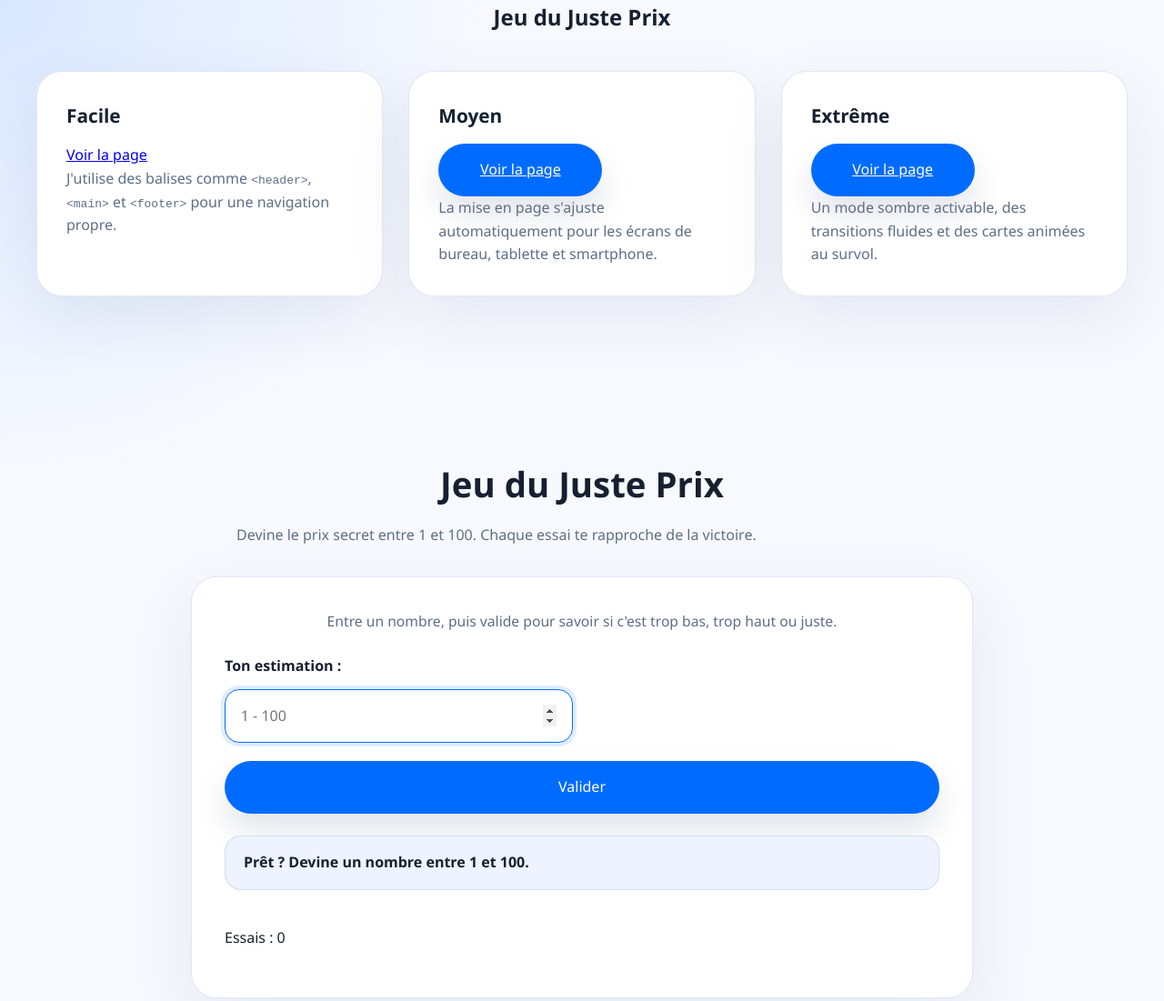
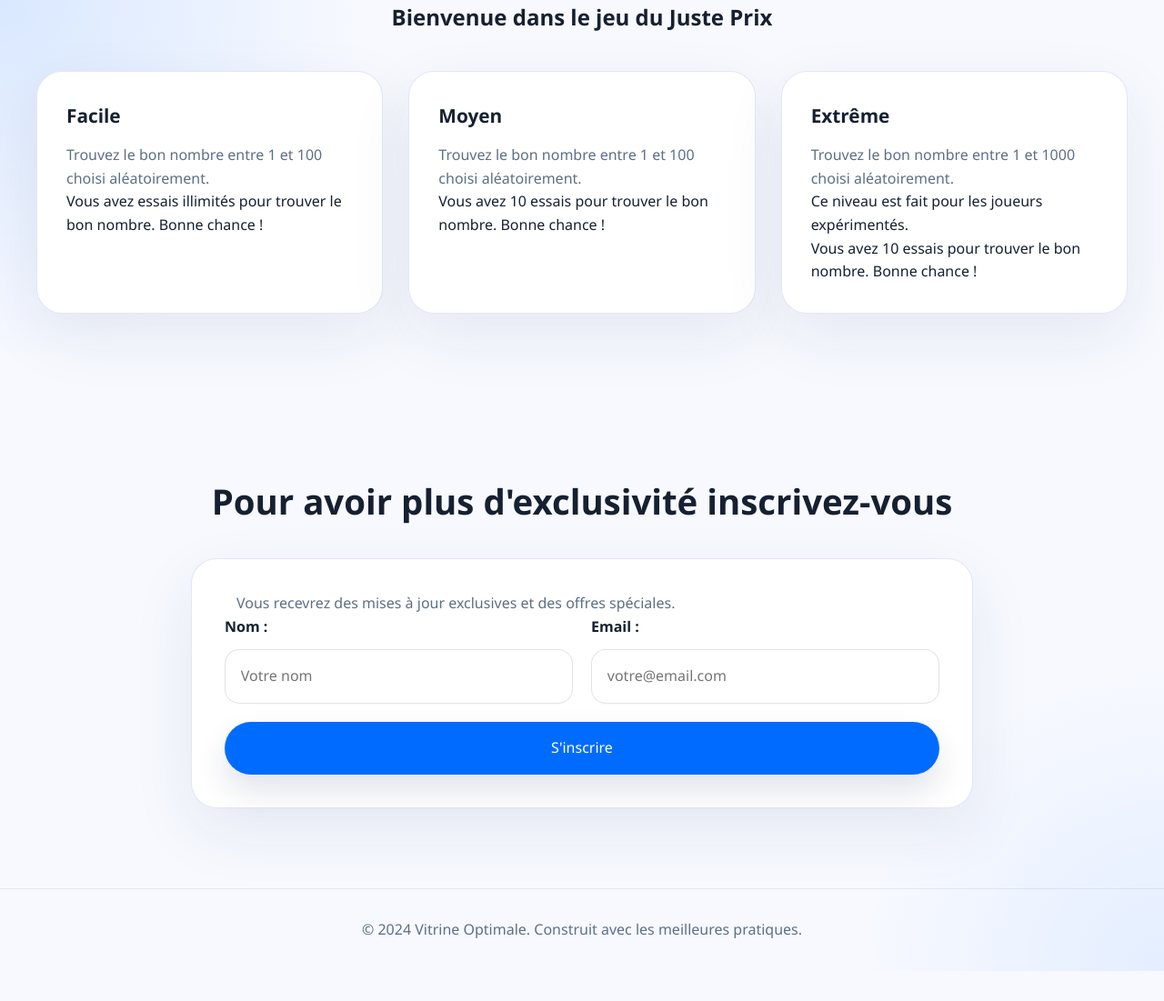
Before and after one commit to Legamer51/Juste-prix, a plain HTML site: page index.html in a window 1280 px wide. Shown: the top 1101 px of the page at 91% size. After the commit the page ends 1068 px from the top, so only its background shows below. Drawn offline with Linux system fonts and the light colour scheme.

Commit message:
changes: Add new features and fix bugs in the project

```diff
--- a/index.html
+++ b/index.html
@@ -13,53 +13,36 @@
 
     <main class="container">
         <section id="features">
-            <h1>Jeu du Juste Prix</h1>
+            <h1>Bienvenue dans le jeu du Juste Prix</h1>
 
             <div class="grid-container">
-                <article class="card">
+                <article class="card clickable-card" data-link="page/facile.html">
                     <h3>Facile</h3>
-                    <a href="page/facile.html">Voir la page</a>
-                    <p>J'utilise des balises comme <code>&lt;header&gt;</code>, <code>&lt;main&gt;</code> et <code>&lt;footer&gt;</code> pour une navigation propre.</p>
+                    <p>Trouvez le bon nombre entre 1 et 100 choisi aléatoirement.
+                        <p></p>Vous avez essais illimités pour trouver le bon nombre. Bonne chance !<p></p>
+                    </p>
                 </article>
-                <article class="card">
+                <article class="card clickable-card" data-link="page/moyen.html">
                     <h3>Moyen</h3>
-                    <a href="page/moyen.html" class="btn btn-primary">Voir la page</a>
-                    <p>La mise en page s'ajuste automatiquement pour les écrans de bureau, tablette et smartphone.</p>
+                    <p>Trouvez le bon nombre entre 1 et 100 choisi aléatoirement.
+                        <p></p>Vous avez 10 essais pour trouver le bon nombre. Bonne chance !<p></p>
+                    </p>
                 </article>
-                <article class="card">
+                <article class="card clickable-card" data-link="page/difficile.html">
                     <h3>Extrême</h3>
-                    <a href="page/difficile.html" class="btn btn-primary">Voir la page</a>
-                    <p>Un mode sombre activable, des transitions fluides et des cartes animées au survol.</p>
+                    <p>Trouvez le bon nombre entre 1 et 1000 choisi aléatoirement.<p></p>
+                       <p></p> Ce niveau est fait pour les joueurs expérimentés.<p></p>
+                        Vous avez 10 essais pour trouver le bon nombre. Bonne chance !
+                    </p>
                 </article>
             </div>
         </section>
 
-        <section id="game">
-            <h2>Jeu du Juste Prix</h2>
-            <p>Devine le prix secret entre 1 et 100. Chaque essai te rapproche de la victoire.</p>
-            <div class="contact-card game-card">
-                <p class="game-instructions">Entre un nombre, puis valide pour savoir si c'est trop bas, trop haut ou juste.</p>
-                <form id="guess-form" class="form-flex">
-                    <div>
-                        <label for="guess">Ton estimation :</label>
-                        <input type="number" id="guess" name="guess" min="1" max="100" required placeholder="1 - 100">
-                    </div>
-                    <div class="form-actions">
-                        <button type="submit" class="btn btn-primary">Valider</button>
-                    </div>
-                </form>
-                <div class="game-status" id="game-message">Prêt ? Fais ta première proposition.</div>
-                <div class="game-meta">
-                    <span id="attempts-count">Essais : 0</span>
-                    <button type="button" id="reset-button" class="btn-secondary">Nouvelle partie</button>
-                </div>
-            </div>
-        </section>
 
         <section id="contact">
-            <h2>Inscrivez-vous</h2>
+            <h2>Pour avoir plus d'exclusivité inscrivez-vous</h2>
             <div class="contact-card">
-                <p>Envoyez un message rapide. Je réponds rapidement et avec plaisir.</p>
+                <p>Vous recevrez des mises à jour exclusives et des offres spéciales.</p>
                 <form action="#" method="POST" class="form-flex">
                     <div>
                         <label for="nom">Nom :</label>
@@ -70,7 +53,7 @@
                         <input type="email" id="email" name="email" required placeholder="votre@email.com">
                     </div>
                     <div class="form-actions">
-                        <button type="submit" class="btn btn-primary">Envoyer le message</button>
+                        <button type="submit" class="btn btn-primary">S'inscrire</button>
                     </div>
                 </form>
             </div>
--- a/script.js
+++ b/script.js
@@ -1,4 +1,19 @@
 document.addEventListener('DOMContentLoaded', () => {
+    // Cartes cliquables
+    const clickableCards = document.querySelectorAll('.clickable-card');
+    clickableCards.forEach(card => {
+        card.addEventListener('click', (e) => {
+            // Ne pas naviguer si on clique sur un lien (pour permettre la navigation normale)
+            if (e.target.tagName === 'A') {
+                return;
+            }
+            const link = card.getAttribute('data-link');
+            if (link) {
+                window.location.href = link;
+            }
+        });
+    });
+
     // Bouton de retour
     const backBtn = document.getElementById('back-btn');
     if (backBtn) {
@@ -100,6 +115,7 @@ document.addEventListener('DOMContentLoaded', () => {
                 remaining -= 1;
             }
             updateAttempts();
+            guessInput.value = '';
 
             if (guessValue < secretNumber) {
                 setMessage('Trop bas ! Essaie plus haut.', 'hint');
--- a/style.css
+++ b/style.css
@@ -258,6 +258,10 @@ section p {
     color: var(--muted);
 }
 
+.clickable-card {
+    cursor: pointer;
+}
+
 .game-card {
     display: flex;
     flex-direction: column;
```
Also changed, not shown: page/difficile.html (+2 -2 lines).
